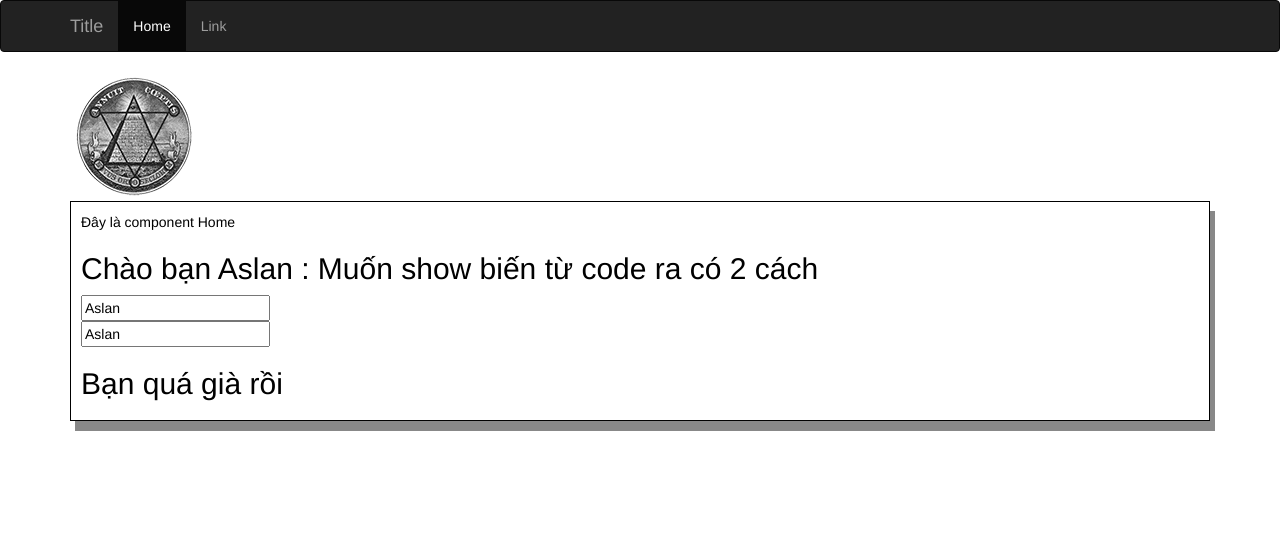
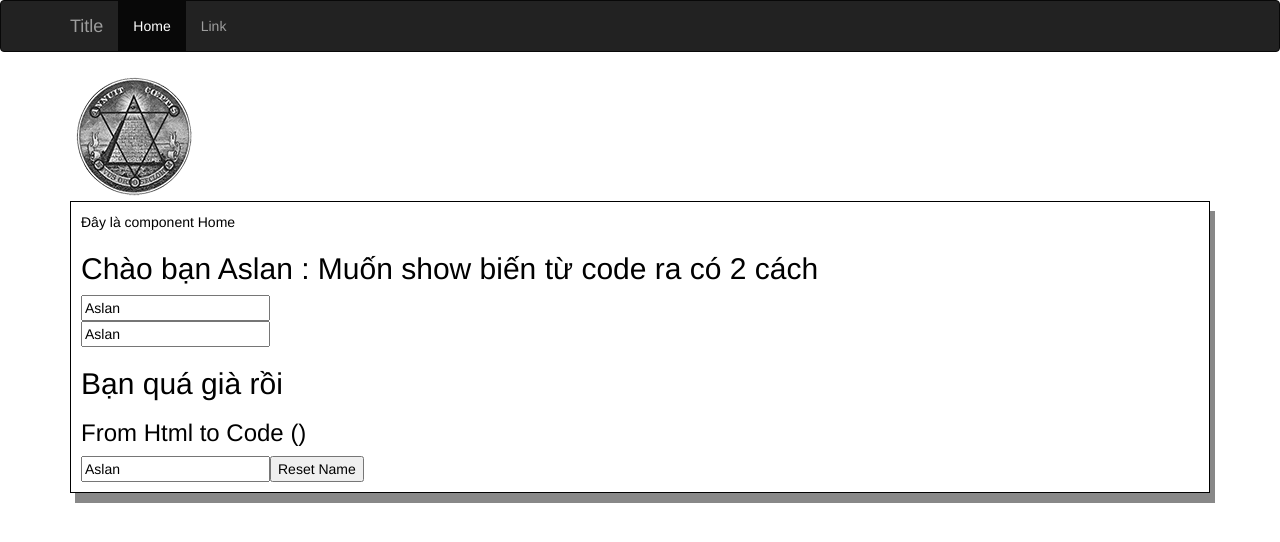
Before and after one commit to VanHoangDN/angular, an Angular app: page / in a window 1280 px wide. Shown: the top 542 px of the page. Built offline with nearby package versions, Linux system fonts and the light colour scheme.

Commit message:
B12 use ngModel

```diff
--- a/src/app/app.module.ts
+++ b/src/app/app.module.ts
@@ -5,6 +5,8 @@
 import { AppComponent } from './app.component';
 import { HomeComponent } from './home/home.component';
 import { AboutComponent } from './about/about.component';
+
+import { FormsModule } from '@angular/forms';
 
 @NgModule({
   declarations: [
@@ -14,7 +16,8 @@
   ],
   imports: [
     BrowserModule,
-    AppRoutingModule
+    AppRoutingModule,
+    FormsModule
   ],
   providers: [],
   bootstrap: [AppComponent]
--- a/src/app/home/home.component.html
+++ b/src/app/home/home.component.html
@@ -5,4 +5,7 @@
     <input type="text" [value]="name" [title]="'đây là ' + name">
     <h2 *ngIf="age > 18">Bạn quá già rồi</h2>
     <h2 *ngIf="age <= 18">Bạn còn trẻ</h2>
+    <h3>From Html to Code ()</h3>
+    <input type="text" [(ngModel)]="name" [title]="'đây là ' + name">
+    <button (click)="resetName()">Reset Name</button>
 </div>
--- a/src/app/home/home.component.ts
+++ b/src/app/home/home.component.ts
@@ -14,4 +14,10 @@
   ngOnInit(): void {
   }
 
+  //from html to code
+  public resetName():void {
+    console.log("resetName");
+    this.name='';
+  }
+
 }
```
